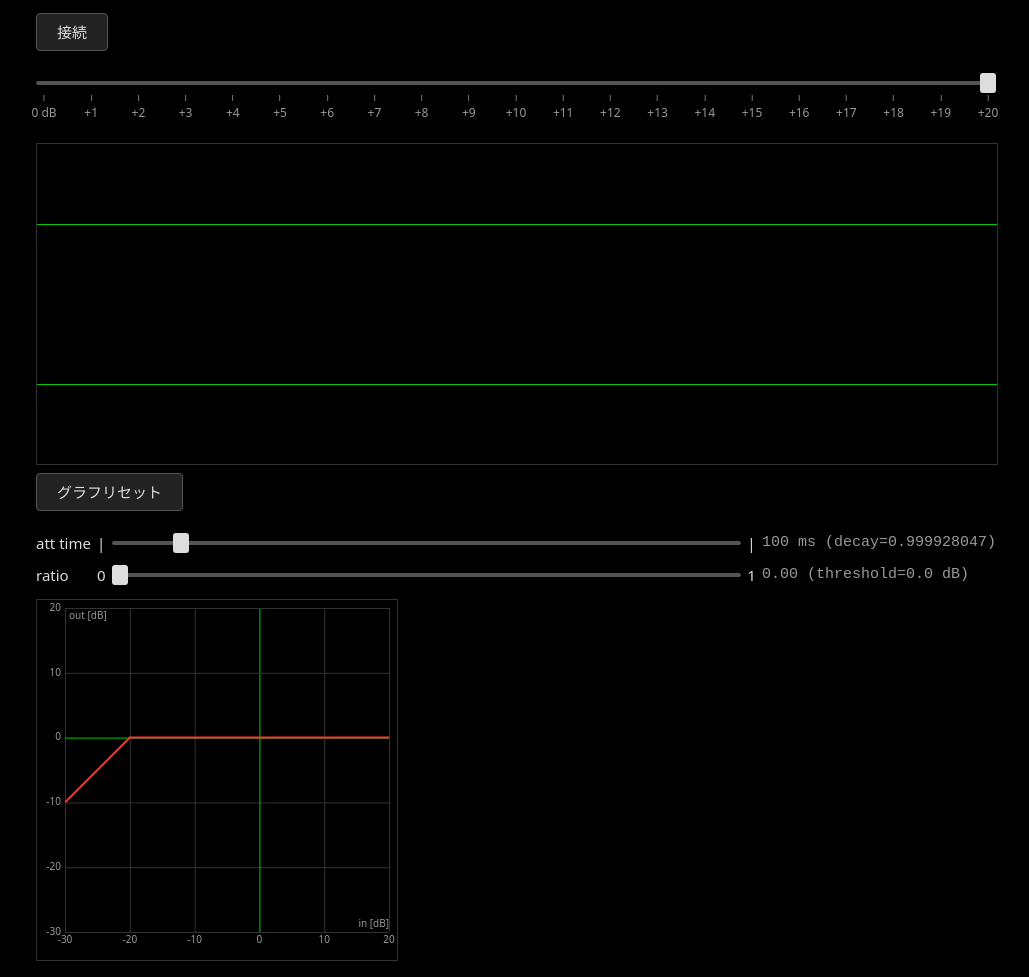
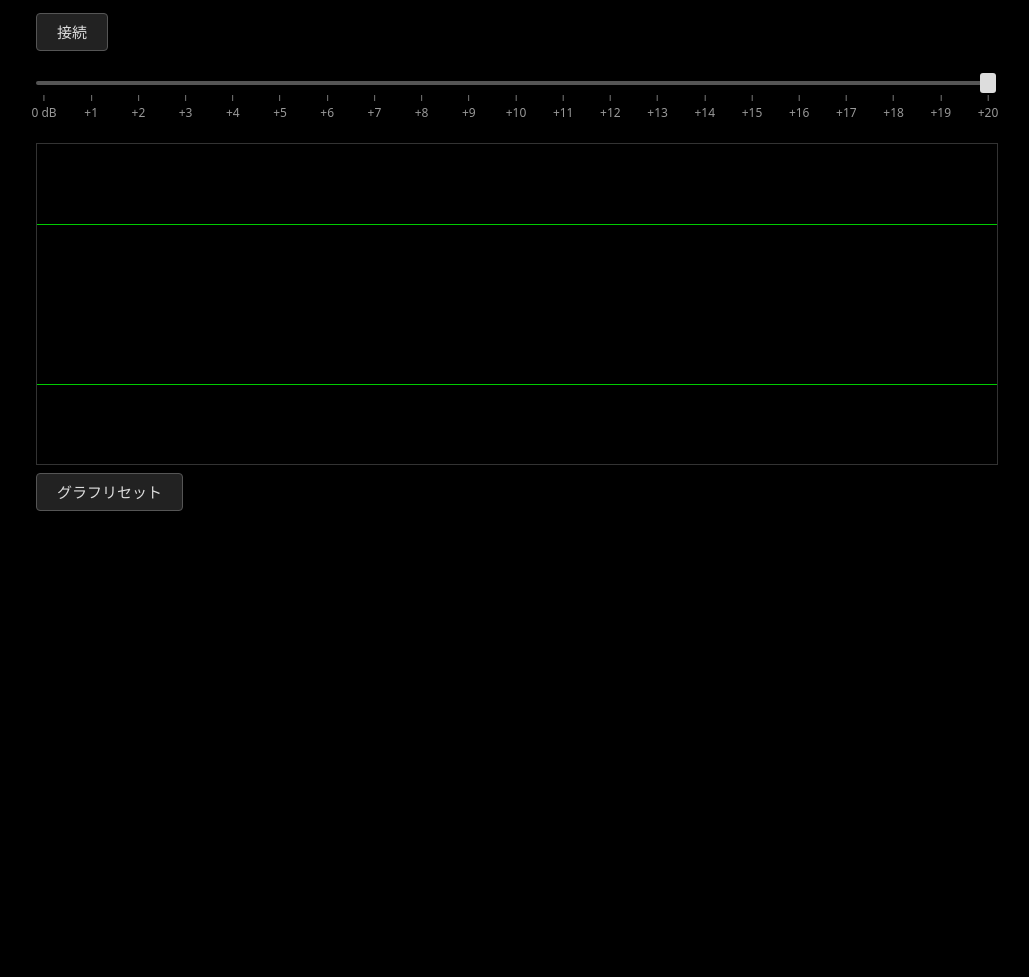
Before and after one commit to koteitan/comp, a plain HTML site: page index.html in a window 1280 px wide. Shown: the part 117-1094 px from the top of the page, without its empty margins (124-1153 px from the left). After the commit the page ends 800 px from the top, so only its background shows below. Drawn offline with Linux system fonts and the light colour scheme.

Commit message:
Default ratio 0.1 and hide tuning controls
Co-Authored-By: Claude Opus 5.5 <noreply@anthropic.com>

```diff
--- a/index.html
+++ b/index.html
@@ -6,6 +6,7 @@
 <title>Compressor</title>
 <style>
   :root { color-scheme: dark; --thumb: 16px; }
+  [hidden] { display: none !important; }
   body {
     margin: 0; padding: 16px; background: #000; color: #ddd;
     font: 15px/1.6 system-ui, sans-serif;
@@ -67,15 +68,15 @@
   <canvas id="graph"></canvas>
   <button id="reset">グラフリセット</button>
 
-  <div class="tune">
+  <div class="tune" hidden>
     <span>att time</span><span>|</span>
     <input id="att" type="range" min="0" max="1000" step="1" value="100">
     <span>|</span><span class="value" id="attValue"></span>
     <span>ratio</span><span>0</span>
-    <input id="ratio" type="range" min="0" max="1" step="0.01" value="0">
+    <input id="ratio" type="range" min="0" max="1" step="0.01" value="0.1">
     <span>1</span><span class="value" id="ratioValue"></span>
   </div>
-  <canvas id="curve"></canvas>
+  <canvas id="curve" hidden></canvas>
 </main>
 
 <script id="worklet" type="text/plain">
@@ -184,6 +185,7 @@ function update() {
 const curve = document.getElementById('curve');
 const c2d = curve.getContext('2d');
 function drawCurve(p) {
+  if (curve.hidden) return;
   const dpr = window.devicePixelRatio || 1;
   const W = Math.round(curve.clientWidth * dpr), H = Math.round(curve.clientHeight * dpr);
   if (curve.width !== W || curve.height !== H) { curve.width = W; curve.height = H; }
```
